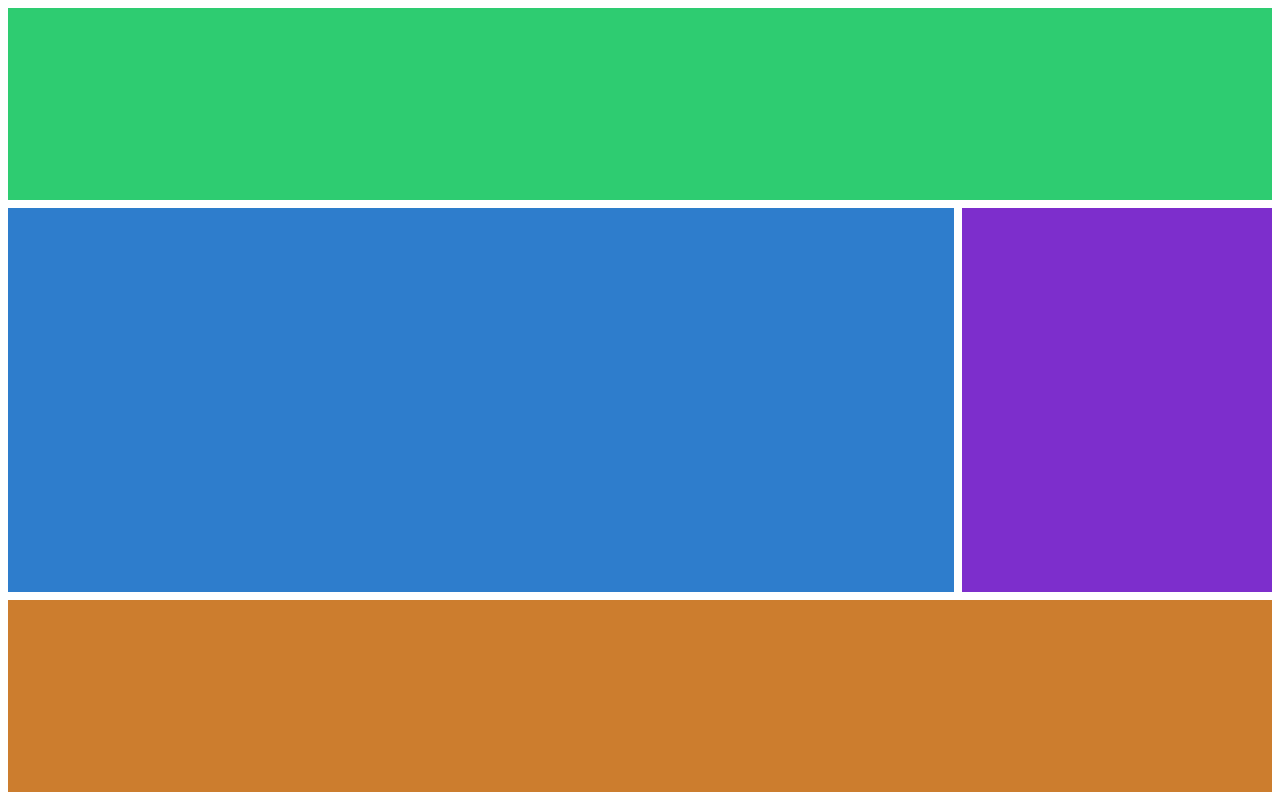
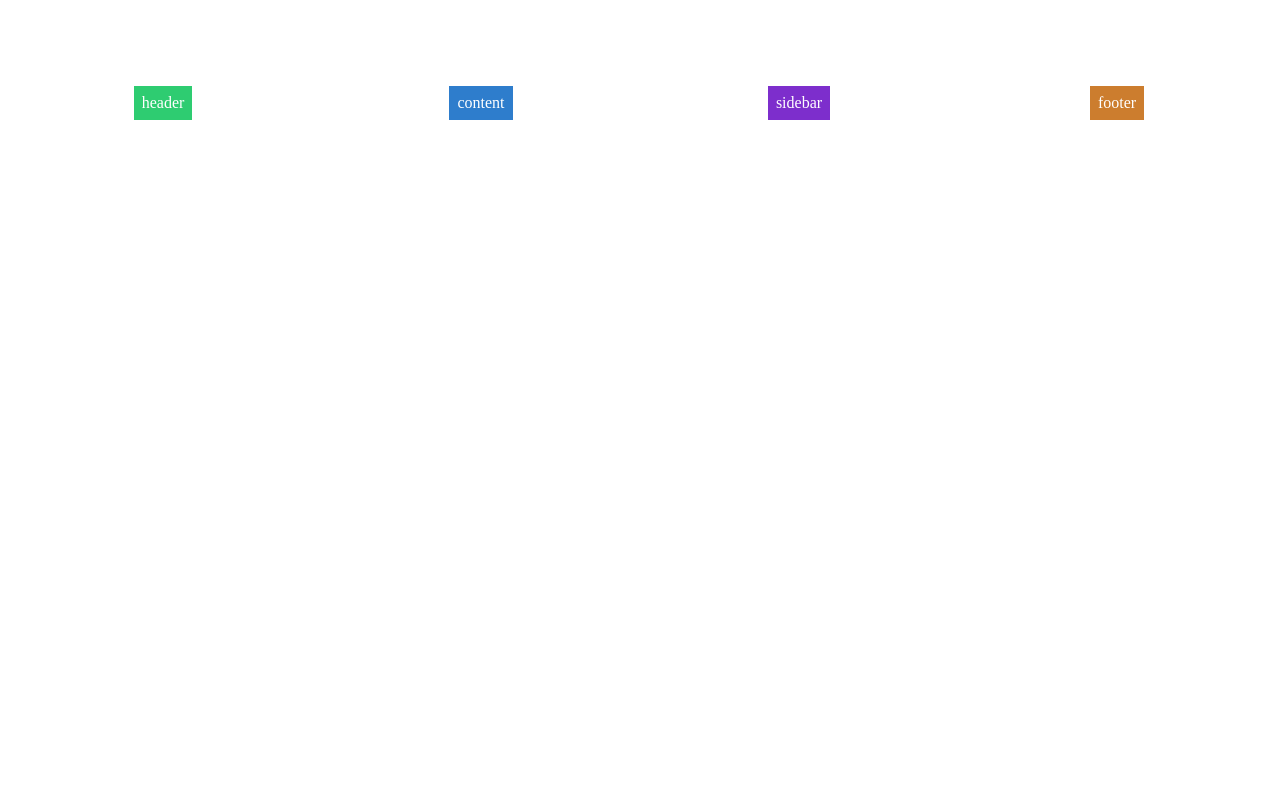
Before and after one commit to UnhappyDogChew/nomadcoder-scss-masterclass, a website: page index.html in a window 1280 px wide. Drawn offline with Linux system fonts and the light colour scheme.

Commit message:
lesson#2.8

```diff
--- a/index.html
+++ b/index.html
@@ -5,9 +5,9 @@
     <link href="styles/styles.css" rel="stylesheet" />
   </head>
   <body class="grid">
-    <div class="header"></div>
-    <div class="content"></div>
-    <div class="sidebar"></div>
-    <div class="footer"></div>
+    <div class="header">header</div>
+    <div class="content">content</div>
+    <div class="sidebar">sidebar</div>
+    <div class="footer">footer</div>
   </body>
 </html>
--- a/styles/styles.css
+++ b/styles/styles.css
@@ -56,15 +56,32 @@ lesson #2.7
 각 셀의 크기로 fr(fraction) 값을 넣어주면 비율에 맞게 크기를 채워준다.
 
 grid-template 속성은 그리드 템플릿을 설정하는 모든 속성을 한번에 설정할 수 있는 숏컷이다.
+* 주의: repeat()함수를 사용할 수 없다.
+*/
+
+/*
+lesson #2.8
+
+justify-items, align-items 로 각 셀 안의 자식들의 위치를 변경해줄 수 있다. 기본으로는 둘다 stretch 이다.
+정렬축이 row 라고 생각하고 flexbox 와 같은 방식으로 작동한다.
+
+place-items 는 두 가지를 합친 숏컷이다.
+
+* 여담 *
+justify 는 정렬축에 대해, align 은 교차축에 대한 것이고,
+content 는 여러 아이템에 대해, items 는 각각의 개별 아이템에 대해 정렬하는 것을 의미한다고 생각하면 될것같다.
+justify-content 는 정렬축의 여러 아이템의 위치를 결정하는 것이고,
+align-items 는 각각의 아이템에 대해 교차축 위치를 결정하는 것이다.
+align-content 는 교차축의 여러 아이템을 정렬하는 것이다. 그래서 flexbox가 여러 줄일 때 각 줄의 교차축 위치를
+결정할 때 쓰인다.
+그렇다면 justify-items 는 정렬축에 대해 각각의 아이템의 위치를 결정하는 것이 된다.
 */
 .grid {
   display: grid;
   height: calc(100vh - 16px);
   gap: 8px;
-  grid-template:
-    "header header header header" 1fr
-    "content content content sidebar" 2fr
-    "footer footer footer footer" 1fr / 1fr 1fr 1fr 1fr;
+  grid-template: repeat(4, 1fr) / repeat(4, 1fr);
+  place-items: center center;
 }
 
 /*
@@ -87,20 +104,21 @@ span 을 지정할 때 시작점을 지정하려면 1 / span 3 와 같이 지정
 */
 .header {
   background: #2ecc71;
-  grid-area: header;
 }
 
 .content {
   background: #2e7dcc;
-  grid-area: content;
 }
 
 .sidebar {
   background: #7d2ecc;
-  grid-area: sidebar;
 }
 
 .footer {
   background: #cc7d2e;
-  grid-area: footer;
 }
+
+div {
+  color: white;
+  padding: 8px;
+}
```
